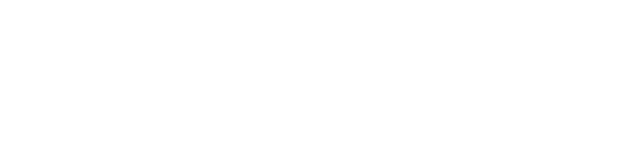
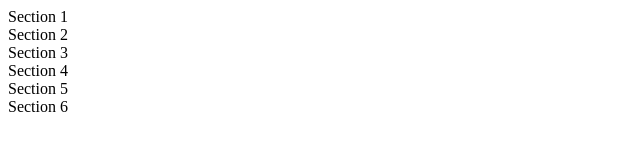
Before and after one commit to emreavcia/poco-emreavci, a plain HTML site: page Week02/grid/index.html in a window 1280 px wide. Shown: the whole page, without its empty margins (0-640 px from the left). Drawn offline with Linux system fonts and the light colour scheme.

Commit message:
html file is complete

```diff
--- a/Week02/grid/index.html
+++ b/Week02/grid/index.html
@@ -6,5 +6,14 @@
     <meta name="viewport" content="width=device-width, initial-scale=1.0" />
     <title>Document</title>
   </head>
-  <body></body>
+  <body>
+    <div class="container">
+      <div class="box box1">Section 1</div>
+      <div class="box box2">Section 2</div>
+      <div class="box box3">Section 3</div>
+      <div class="box box4">Section 4</div>
+      <div class="box box5">Section 5</div>
+      <div class="box box6">Section 6</div>
+    </div>
+  </body>
 </html>
```
